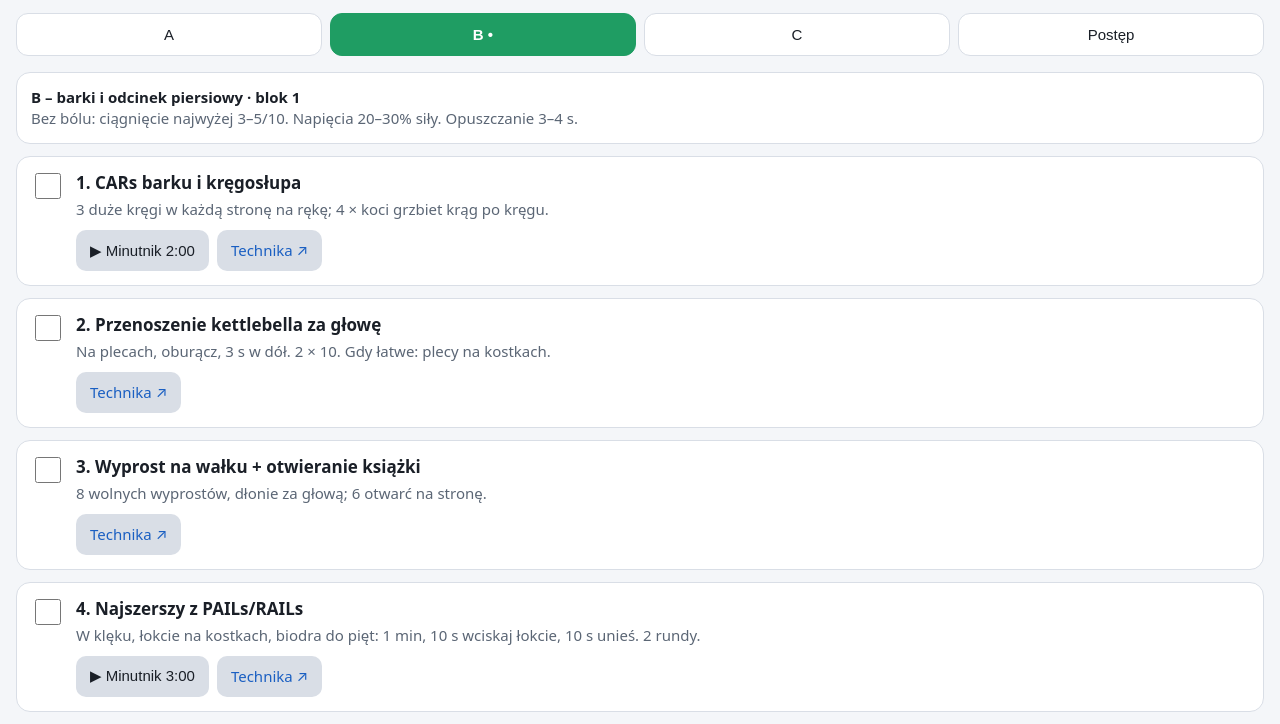
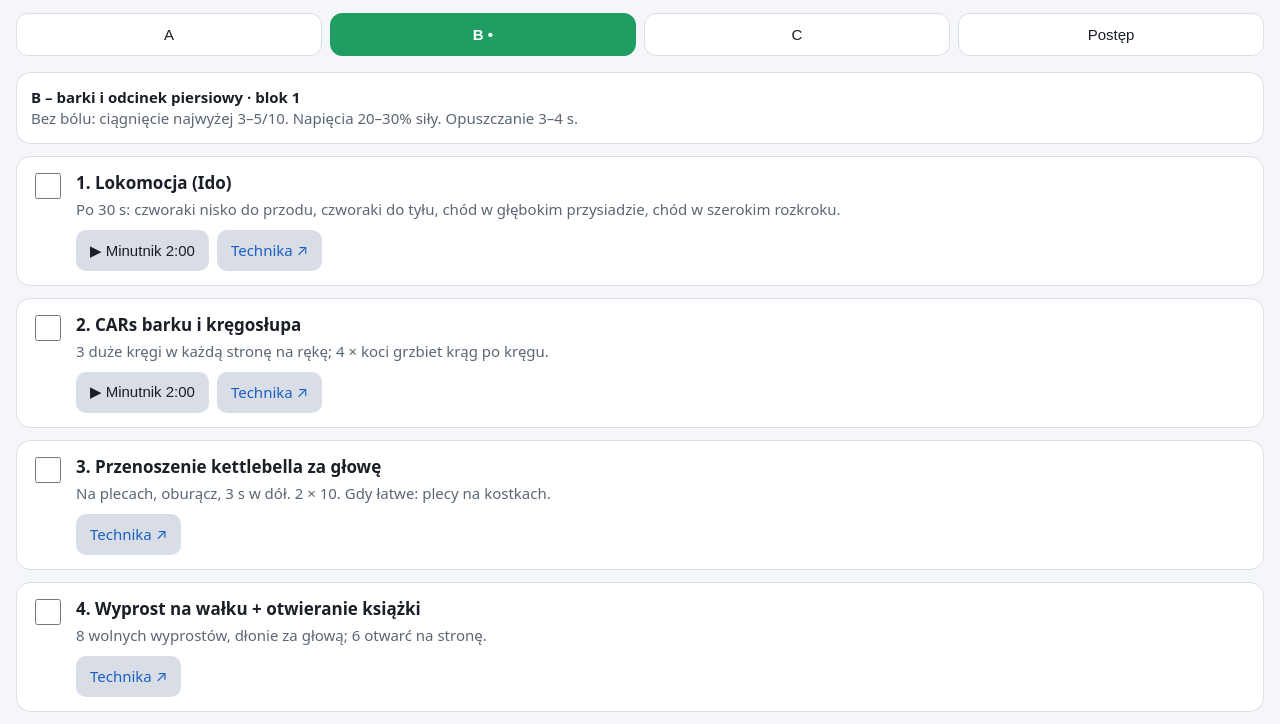
Before and after one commit to themattwick/mobilnosc, a plain HTML site: page index.html in a window 1280 px wide. Shown: the part 73-797 px from the top of the page. Drawn offline with Linux system fonts and the light colour scheme.

Commit message:
feat: lokomocja Ido Portala jako rozgrzewka
Co-Authored-By: Claude Opus 5.5 <noreply@anthropic.com>

```diff
--- a/index.html
+++ b/index.html
@@ -71,12 +71,13 @@ const BLOCKS = {
   1: {
     A: { title: "A – biodra", items: [
       { n: "CARs biodra", d: "3 powolne kręgi w każdą stronę, na każdą nogę, przy ścianie.", t: 90, q: "hip CARs controlled articular rotations" },
-      { n: "Chodzenie tyłem", d: "Małe kroki na palcach, po pokoju lub korytarzu.", t: 120, q: "backward walking knees over toes" },
+      { n: "Lokomocja (Ido) + chodzenie tyłem", d: "Po 30 s: chód w głębokim przysiadzie, czworaki nisko (kolana tuż nad podłogą), chód w szerokim rozkroku, chodzenie tyłem na palcach.", t: 120, q: "Ido Portal locomotion squat walk crawl" },
       { n: "90/90 z PAILs/RAILs", d: "Na stronę: 1 min w pozycji, 10 s wciskaj kolano i stopę w podłogę (20–30%), 10 s unieś je bez rąk. 2 rundy na stronę.", t: 240, q: "90 90 hip PAILs RAILs" },
       { n: "Wykrok ATG, przednia stopa na kostce", d: "Kettlebell przy klatce, kolano za palce, tylne kolano do ziemi, 3–4 s w dół. 2 × 6 na nogę.", t: 0, q: "ATG split squat front foot elevated" },
       { n: "Przysiad z kettlebellem – przytrzymanie", d: "Na dole przenoś ciężar z boku na bok. 2 × 30 s.", t: 30, q: "goblet squat hold hip shift" }
     ]},
     B: { title: "B – barki i odcinek piersiowy", items: [
+      { n: "Lokomocja (Ido)", d: "Po 30 s: czworaki nisko do przodu, czworaki do tyłu, chód w głębokim przysiadzie, chód w szerokim rozkroku.", t: 120, q: "Ido Portal locomotion crawl" },
       { n: "CARs barku i kręgosłupa", d: "3 duże kręgi w każdą stronę na rękę; 4 × koci grzbiet krąg po kręgu.", t: 120, q: "shoulder CARs spine segmental cat cow" },
       { n: "Przenoszenie kettlebella za głowę", d: "Na plecach, oburącz, 3 s w dół. 2 × 10. Gdy łatwe: plecy na kostkach.", t: 0, q: "kettlebell pullover floor shoulder mobility" },
       { n: "Wyprost na wałku + otwieranie książki", d: "8 wolnych wyprostów, dłonie za głową; 6 otwarć na stronę.", t: 0, q: "foam roller thoracic extension open book" },
@@ -84,7 +85,7 @@ const BLOCKS = {
       { n: "Rotacja zewnętrzna z gumą", d: "Łokieć przy boku. 2 × 12 na rękę.", t: 0, q: "band external rotation elbow at side" }
     ]},
     C: { title: "C – plecy i tył uda", items: [
-      { n: "Koci grzbiet + chodzenie tyłem", d: "1 min kociego grzbietu, potem 2 min chodzenia tyłem.", t: 180, q: "cat cow backward walking" },
+      { n: "Koci grzbiet + lokomocja (Ido)", d: "1 min kociego grzbietu, potem po 30 s: chód w przysiadzie, czworaki nisko, chód w rozkroku, chodzenie tyłem.", t: 180, q: "Ido Portal locomotion squat walk crawl" },
       { n: "Rumuński martwy ciąg z kettlebellem", d: "3–4 s w dół, aż poczujesz tył uda, plecy proste. 2 × 8.", t: 0, q: "kettlebell romanian deadlift form" },
       { n: "Ślizg nerwu kulszowego", d: "W leżeniu, dłonie pod kolanem: prostuj kolano i jednocześnie odchyl głowę do tyłu. 2 × 10 na nogę.", t: 0, q: "sciatic nerve slider supine" },
       { n: "Ptak-pies + deska boczna", d: "6 na stronę z 3 s zatrzymania; deska 2 × 20 s na stronę.", t: 20, q: "bird dog side plank McGill" },
@@ -94,12 +95,13 @@ const BLOCKS = {
   2: {
     A: { title: "A2 – biodra", items: [
       { n: "Samolot biodrowy z podparciem", d: "5 powtórzeń w każdą stronę na nogę, 5 s zatrzymania.", t: 0, q: "hip airplane squat university" },
-      { n: "Chodzenie tyłem w półprzysiadzie", d: "Małe kroki, kolana zgięte.", t: 120, q: "backward walking half squat" },
+      { n: "Lokomocja (Ido) + chodzenie tyłem w półprzysiadzie", d: "Po 30 s: chód w głębokim przysiadzie, czworaki nisko w bok, chód w szerokim rozkroku, chodzenie tyłem w półprzysiadzie.", t: 120, q: "Ido Portal locomotion squat walk lateral crawl" },
       { n: "Zginacze biodra z PAILs/RAILs", d: "Klęk, przednia stopa na kostce: 1 min, 10 s wciskaj tylne kolano w podłogę, 10 s unieś je minimalnie. 2 rundy na stronę.", t: 240, q: "hip flexor PAILs RAILs kneeling" },
       { n: "Przysiad z piętami na kostkach (ATG)", d: "Kettlebell przy klatce, kolana przed palce, 3–4 s w dół. 2 × 8.", t: 0, q: "heels elevated goblet squat knees over toes" },
       { n: "Przysiad boczny (kozak) z kettlebellem", d: "3 s w dół. 2 × 5 na stronę.", t: 0, q: "kettlebell cossack squat" }
     ]},
     B: { title: "B2 – barki i odcinek piersiowy", items: [
+      { n: "Lokomocja (Ido)", d: "Po 30 s: czworaki nisko w bok, czworaki do tyłu, chód w głębokim przysiadzie, chód w szerokim rozkroku.", t: 120, q: "Ido Portal locomotion lateral crawl" },
       { n: "CARs barku i łopatki", d: "3 kręgi w każdą stronę.", t: 90, q: "shoulder CARs scapular CARs" },
       { n: "Halo z kettlebellem", d: "Wokół głowy, 2 × 6 w każdą stronę.", t: 0, q: "kettlebell halo" },
       { n: "Wyciskanie kettlebella w klęku jednonóż", d: "3 s w dół, pełny zakres. 2 × 8 na rękę.", t: 0, q: "half kneeling kettlebell press" },
@@ -107,7 +109,7 @@ const BLOCKS = {
       { n: "Ślizgi po ścianie z gumą", d: "Guma na nadgarstkach. 2 × 10.", t: 0, q: "wall slides with band" }
     ]},
     C: { title: "C2 – plecy i tył uda", items: [
-      { n: "CARs kręgosłupa + chodzenie tyłem", d: "1 min powolnych kręgów tułowiem na stojąco, potem 2 min chodzenia tyłem.", t: 180, q: "standing spine CARs" },
+      { n: "CARs kręgosłupa + lokomocja (Ido)", d: "1 min powolnych kręgów tułowiem na stojąco, potem po 30 s: chód w przysiadzie, czworaki nisko w bok, chód w rozkroku, chodzenie tyłem.", t: 180, q: "standing spine CARs Ido Portal locomotion" },
       { n: "Martwy ciąg na jednej nodze z kettlebellem", d: "3 s w dół. 2 × 6 na nogę.", t: 0, q: "single leg kettlebell romanian deadlift" },
       { n: "Ślizg nerwu na siedząco", d: "Na krześle prostuj kolano, jednocześnie odchylając głowę do tyłu. 2 × 10 na nogę.", t: 0, q: "seated sciatic nerve slider" },
       { n: "Martwy robak + deska boczna", d: "2 × 8 na stronę; deska 2 × 20 s na stronę.", t: 20, q: "dead bug exercise side plank" },
```
